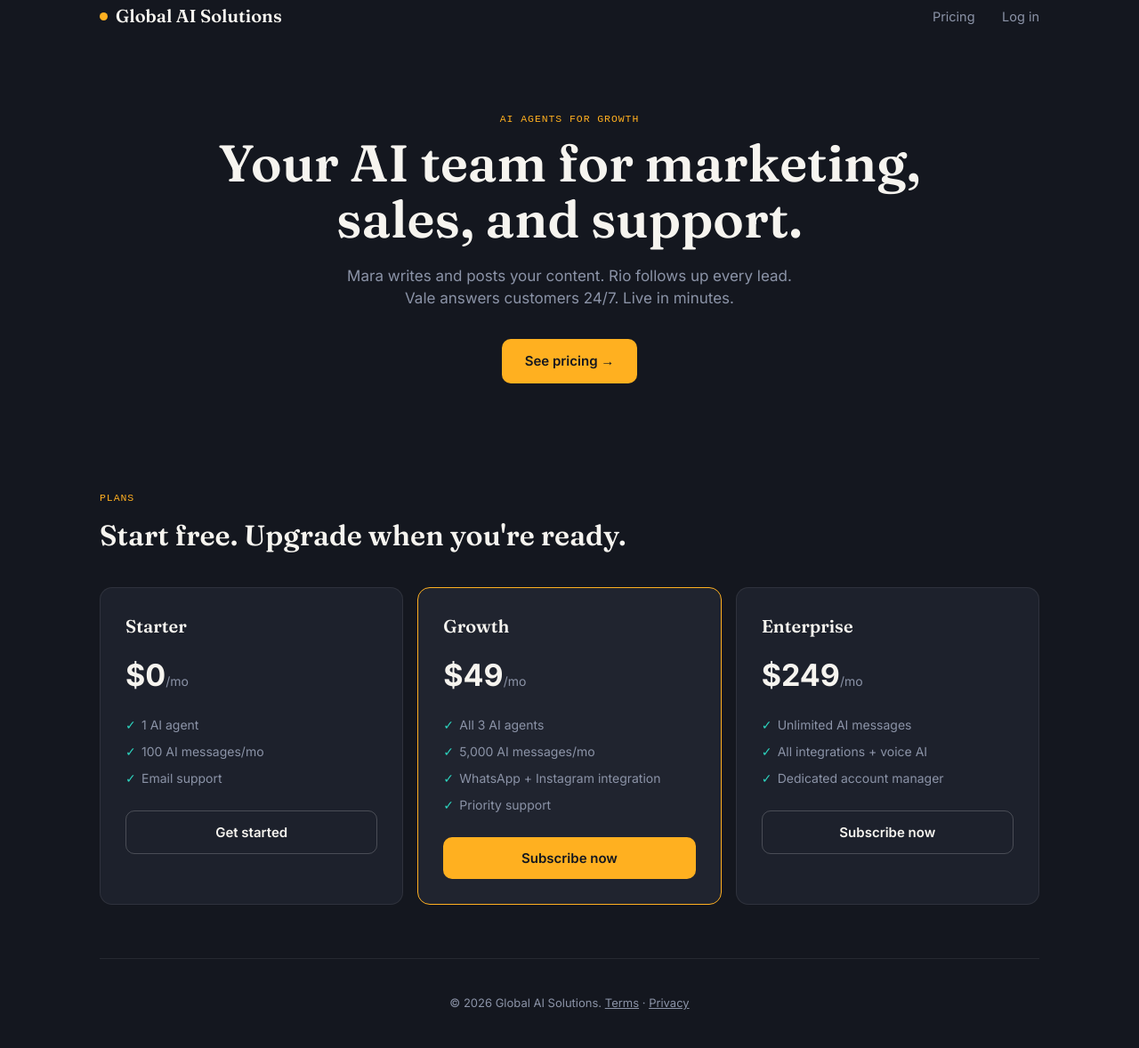
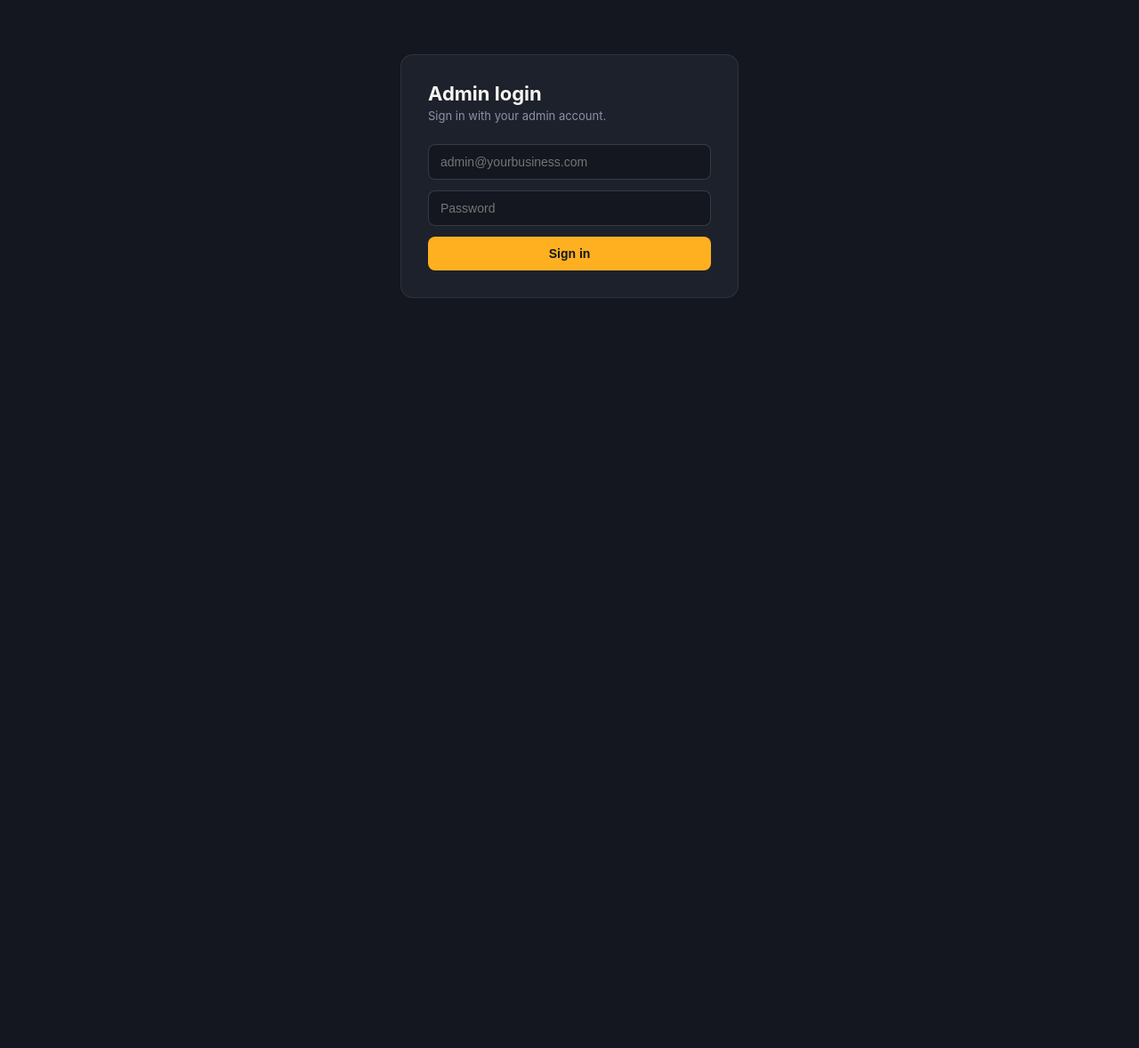
Before and after one commit to Shekhar14392/ai-agent-deployment, a website: page index.html in a window 1280 px wide. Shown: the part 19-1197 px from the top of the page at 89% size. After the commit the page ends 800 px from the top, so only its background shows below. Drawn offline with Linux system fonts and the light colour scheme.

Commit message:
Add files via upload

```diff
--- a/index.html
+++ b/index.html
@@ -3,143 +3,143 @@
 <head>
 <meta charset="UTF-8">
 <meta name="viewport" content="width=device-width, initial-scale=1.0">
-<title>Global AI Solutions — Your AI Business Team</title>
-<meta name="description" content="Hire AI agents for marketing, sales, and support. Live in minutes.">
-<link rel="preconnect" href="https://fonts.googleapis.com">
-<link href="https://fonts.googleapis.com/css2?family=Fraunces:opsz,wght@9..144,500;9..144,600;9..144,700&family=Inter:wght@400;500;600;700&display=swap" rel="stylesheet">
+<title>Admin — Global AI Solutions</title>
 <style>
-  :root{
-    --ink:#14171F; --ink-2:#1D212C; --paper:#F6F4EF; --amber:#FFB020;
-    --teal:#2DD4BF; --slate:#8B93A7; --radius:14px;
-  }
-  *{box-sizing:border-box; margin:0; padding:0;}
-  body{background:var(--ink); color:var(--paper); font-family:'Inter',sans-serif; line-height:1.5;}
-  a{color:inherit;}
-  .wrap{max-width:1100px; margin:0 auto; padding:0 22px;}
-
-  nav{display:flex; align-items:center; justify-content:space-between; padding:22px 0;}
-  .brand{font-family:'Fraunces',serif; font-weight:600; font-size:20px; display:flex; align-items:center; gap:9px;}
-  .brand .dot{width:9px; height:9px; border-radius:50%; background:var(--amber);}
-  nav .links a{margin-left:26px; font-size:14.5px; color:var(--slate); text-decoration:none;}
-  nav .links a:hover{color:var(--paper);}
-
-  .hero{padding:70px 0 60px; text-align:center;}
-  .hero h1{font-family:'Fraunces',serif; font-weight:600; font-size:clamp(34px,6vw,58px); line-height:1.08; max-width:820px; margin:0 auto 20px;}
-  .hero p{color:var(--slate); font-size:17px; max-width:520px; margin:0 auto 32px;}
-  .btn{display:inline-flex; align-items:center; gap:8px; background:var(--amber); color:var(--ink); font-weight:600; padding:14px 26px; border-radius:10px; text-decoration:none; border:none; cursor:pointer; font-size:15px; font-family:'Inter',sans-serif;}
-  .btn:hover{filter:brightness(1.05);}
-  .btn.ghost{background:transparent; border:1px solid rgba(255,255,255,0.2); color:var(--paper);}
-
-  section{padding:60px 0;}
-  .eyebrow{font-family:'IBM Plex Mono',monospace; text-transform:uppercase; letter-spacing:.08em; font-size:11.5px; color:var(--amber); margin-bottom:10px;}
-  h2{font-family:'Fraunces',serif; font-weight:600; font-size:32px; margin-bottom:34px;}
-
-  .pricing-grid{display:grid; grid-template-columns:repeat(3,1fr); gap:16px;}
-  @media(max-width:800px){.pricing-grid{grid-template-columns:1fr;}}
-  .plan{background:var(--ink-2); border:1px solid rgba(255,255,255,0.08); border-radius:var(--radius); padding:28px;}
-  .plan.featured{border-color:var(--amber); background:#20242F;}
-  .plan .name{font-family:'Fraunces',serif; font-size:20px; font-weight:600; margin-bottom:6px;}
-  .plan .price{font-size:34px; font-weight:700; margin:14px 0 4px;}
-  .plan .price span{font-size:14px; color:var(--slate); font-weight:400;}
-  .plan ul{list-style:none; margin:20px 0 26px; color:var(--slate); font-size:14px;}
-  .plan li{margin-bottom:9px; padding-left:18px; position:relative;}
-  .plan li::before{content:"✓"; position:absolute; left:0; color:var(--teal);}
-  .plan .btn{width:100%; justify-content:center;}
-
-  footer{padding:40px 0; border-top:1px solid rgba(255,255,255,0.08); color:var(--slate); font-size:13px; text-align:center;}
-  #status-msg{max-width:520px; margin:20px auto 0; text-align:center; font-size:14px; color:var(--teal); display:none;}
+  :root{--ink:#14171F;--ink-2:#1D212C;--paper:#F6F4EF;--amber:#FFB020;--teal:#2DD4BF;--slate:#8B93A7;--danger:#FF6B6B;}
+  *{box-sizing:border-box;margin:0;padding:0;}
+  body{background:var(--ink);color:var(--paper);font-family:-apple-system,Inter,sans-serif;}
+  .wrap{max-width:1000px;margin:0 auto;padding:24px;}
+  h1{font-size:22px;margin-bottom:4px;}
+  .sub{color:var(--slate);font-size:13px;margin-bottom:24px;}
+  #loginBox{max-width:380px;margin:80px auto;background:var(--ink-2);padding:30px;border-radius:14px;border:1px solid rgba(255,255,255,.08);}
+  input,select{width:100%;background:var(--ink);border:1px solid rgba(255,255,255,.15);color:var(--paper);padding:11px 13px;border-radius:8px;margin-bottom:12px;font-size:14px;}
+  button{background:var(--amber);color:var(--ink);border:none;font-weight:600;padding:11px 18px;border-radius:8px;cursor:pointer;font-size:14px;}
+  button:hover{filter:brightness(1.05);}
+  button.ghost{background:transparent;border:1px solid rgba(255,255,255,.2);color:var(--paper);}
+  table{width:100%;border-collapse:collapse;margin-top:10px;}
+  th,td{text-align:left;padding:10px 12px;font-size:13.5px;border-bottom:1px solid rgba(255,255,255,.07);}
+  th{color:var(--slate);font-weight:500;text-transform:uppercase;font-size:11px;letter-spacing:.05em;}
+  .status-pill{padding:3px 9px;border-radius:100px;font-size:11.5px;font-family:monospace;}
+  .pending{background:rgba(255,176,32,.15);color:var(--amber);}
+  .approved,.paid{background:rgba(45,212,191,.15);color:var(--teal);}
+  .rejected{background:rgba(255,107,107,.15);color:var(--danger);}
+  .panel{background:var(--ink-2);border:1px solid rgba(255,255,255,.08);border-radius:14px;padding:22px;margin-bottom:20px;}
+  #error{color:var(--danger);font-size:13px;margin-top:8px;display:none;}
+  .actions button{margin-right:6px;padding:5px 10px;font-size:12px;}
+  #topbar{display:flex;justify-content:space-between;align-items:center;}
 </style>
 </head>
 <body>
 
-<div class="wrap">
-  <nav>
-    <div class="brand"><span class="dot"></span>Global AI Solutions</div>
-    <div class="links">
-      <a href="#pricing">Pricing</a>
-      <a href="#" id="loginLink">Log in</a>
+<div id="loginBox">
+  <h1>Admin login</h1>
+  <p class="sub">Sign in with your admin account.</p>
+  <input id="email" type="email" placeholder="admin@yourbusiness.com">
+  <input id="password" type="password" placeholder="Password">
+  <button style="width:100%" onclick="login()">Sign in</button>
+  <div id="error"></div>
+</div>
+
+<div class="wrap" id="dashboard" style="display:none">
+  <div id="topbar">
+    <div>
+      <h1>Admin dashboard</h1>
+      <p class="sub">Global AI Solutions — control panel</p>
     </div>
-  </nav>
-
-  <div class="hero">
-    <div class="eyebrow">AI Agents for Growth</div>
-    <h1>Your AI team for marketing, sales, and support.</h1>
-    <p>Mara writes and posts your content. Rio follows up every lead. Vale answers customers 24/7. Live in minutes.</p>
-    <a href="#pricing" class="btn">See pricing →</a>
+    <button class="ghost" onclick="logout()">Log out</button>
   </div>
 
-  <section id="pricing">
-    <div class="eyebrow">Plans</div>
-    <h2>Start free. Upgrade when you're ready.</h2>
-    <div class="pricing-grid">
-      <div class="plan">
-        <div class="name">Starter</div>
-        <div class="price">$0<span>/mo</span></div>
-        <ul>
-          <li>1 AI agent</li>
-          <li>100 AI messages/mo</li>
-          <li>Email support</li>
-        </ul>
-        <button class="btn ghost" onclick="startCheckout('starter')">Get started</button>
-      </div>
-      <div class="plan featured">
-        <div class="name">Growth</div>
-        <div class="price">$49<span>/mo</span></div>
-        <ul>
-          <li>All 3 AI agents</li>
-          <li>5,000 AI messages/mo</li>
-          <li>WhatsApp + Instagram integration</li>
-          <li>Priority support</li>
-        </ul>
-        <button class="btn" onclick="startCheckout('growth')">Subscribe now</button>
-      </div>
-      <div class="plan">
-        <div class="name">Enterprise</div>
-        <div class="price">$249<span>/mo</span></div>
-        <ul>
-          <li>Unlimited AI messages</li>
-          <li>All integrations + voice AI</li>
-          <li>Dedicated account manager</li>
-        </ul>
-        <button class="btn ghost" onclick="startCheckout('enterprise')">Subscribe now</button>
-      </div>
-    </div>
-    <div id="status-msg"></div>
-  </section>
-
-  <footer>© 2026 Global AI Solutions. <a href="/terms">Terms</a> · <a href="/privacy">Privacy</a></footer>
+  <div class="panel">
+    <h2 style="font-size:15px;margin-bottom:12px;">Withdrawal requests</h2>
+    <table>
+      <thead><tr><th>User</th><th>Amount</th><th>Method</th><th>Status</th><th>Requested</th><th>Actions</th></tr></thead>
+      <tbody id="withdrawalRows"><tr><td colspan="6" style="color:var(--slate)">Loading…</td></tr></tbody>
+    </table>
+  </div>
 </div>
 
 <script>
-async function startCheckout(plan){
-  if(plan === 'starter'){
-    window.location.href = '/signup?plan=starter';
-    return;
-  }
-  const statusEl = document.getElementById('status-msg');
-  statusEl.style.display = 'block';
-  statusEl.style.color = '#8B93A7';
-  statusEl.textContent = 'Preparing secure PayPal checkout…';
+// Same-domain deployment (self-hosted via Nginx) — no change needed.
+// If your API is on a different domain, replace with the full URL.
+const API_BASE = "/api/v1";
+let accessToken = localStorage.getItem('gai_admin_token') || null;
 
+async function login(){
+  const email = document.getElementById('email').value;
+  const password = document.getElementById('password').value;
+  const errEl = document.getElementById('error');
+  errEl.style.display = 'none';
   try{
-    const res = await fetch('/api/create-paypal-order', {
-      method: 'POST',
-      headers: {'Content-Type': 'application/json'},
-      body: JSON.stringify({ plan })
+    const res = await fetch(`${API_BASE}/auth/login`, {
+      method: 'POST', headers: {'Content-Type':'application/json'},
+      body: JSON.stringify({ email, password })
     });
     const data = await res.json();
-    if(data.approveUrl){
-      // Redirect to PayPal's hosted, PCI-compliant checkout page
-      window.location.href = data.approveUrl;
-    } else {
-      statusEl.style.color = '#FF6B6B';
-      statusEl.textContent = data.error || 'Could not start PayPal checkout. Please try again.';
+    if(!res.ok){ throw new Error(data.detail || 'Login failed'); }
+
+    // Verify this account is actually an admin before granting dashboard access
+    const meRes = await fetch(`${API_BASE}/auth/me`, { headers: { Authorization: `Bearer ${data.access_token}` }});
+    const me = await meRes.json();
+    if(me.role !== 'admin' && me.role !== 'super_admin'){
+      throw new Error('This account does not have admin access.');
     }
+
+    accessToken = data.access_token;
+    localStorage.setItem('gai_admin_token', accessToken);
+    showDashboard();
   }catch(err){
-    statusEl.style.color = '#FF6B6B';
-    statusEl.textContent = 'Network error — please try again.';
+    errEl.textContent = err.message;
+    errEl.style.display = 'block';
   }
 }
+
+function logout(){
+  localStorage.removeItem('gai_admin_token');
+  accessToken = null;
+  document.getElementById('dashboard').style.display = 'none';
+  document.getElementById('loginBox').style.display = 'block';
+}
+
+async function showDashboard(){
+  document.getElementById('loginBox').style.display = 'none';
+  document.getElementById('dashboard').style.display = 'block';
+  await loadWithdrawals();
+}
+
+async function loadWithdrawals(){
+  const res = await fetch(`${API_BASE}/wallet/admin/withdrawals`, { headers: { Authorization: `Bearer ${accessToken}` }});
+  const rows = document.getElementById('withdrawalRows');
+  if(!res.ok){ rows.innerHTML = '<tr><td colspan="6" style="color:var(--danger)">Could not load withdrawals — check API_BASE and admin permissions.</td></tr>'; return; }
+  const data = await res.json();
+  if(data.length === 0){ rows.innerHTML = '<tr><td colspan="6" style="color:var(--slate)">No withdrawal requests yet.</td></tr>'; return; }
+
+  rows.innerHTML = data.map(w => `
+    <tr>
+      <td>${w.user_id.slice(0,8)}…</td>
+      <td>$${Number(w.amount).toFixed(2)}</td>
+      <td>${w.payout_method}</td>
+      <td><span class="status-pill ${w.status}">${w.status}</span></td>
+      <td>${new Date(w.created_at).toLocaleDateString()}</td>
+      <td class="actions">
+        ${w.status === 'pending' ? `
+          <button onclick="decide('${w.id}','approved')">Approve</button>
+          <button class="ghost" onclick="decide('${w.id}','rejected')">Reject</button>
+        ` : '—'}
+      </td>
+    </tr>
+  `).join('');
+}
+
+async function decide(id, status){
+  await fetch(`${API_BASE}/wallet/admin/withdrawals/${id}`, {
+    method: 'PATCH',
+    headers: { 'Content-Type':'application/json', Authorization: `Bearer ${accessToken}` },
+    body: JSON.stringify({ status })
+  });
+  await loadWithdrawals();
+}
+
+if(accessToken) showDashboard();
 </script>
 </body>
 </html>
```
Also changed, not shown: 1 other file.
